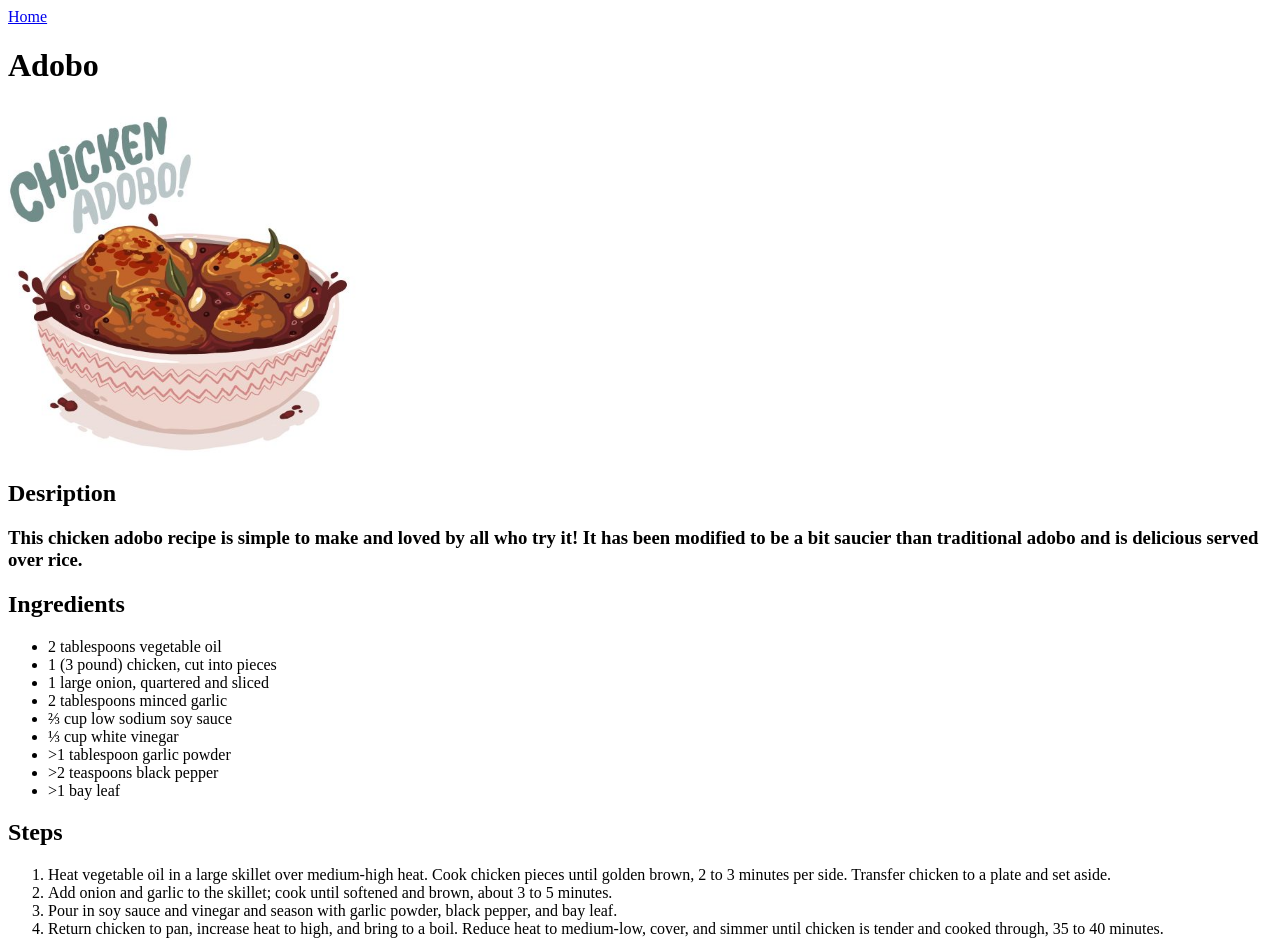
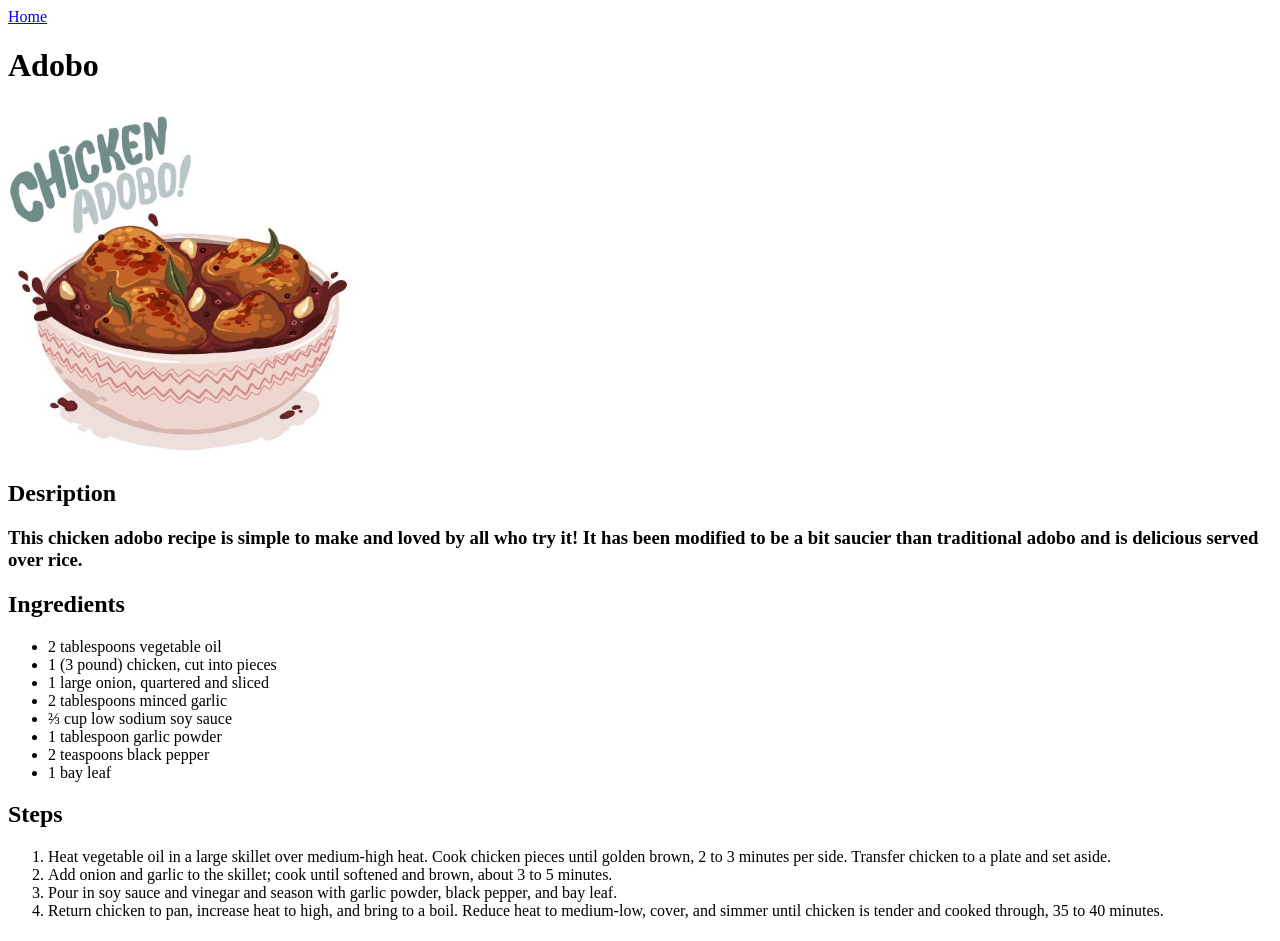
Before and after one commit to Bossfight123/odin-recipes1, a plain HTML site: page Adobo.html in a window 1280 px wide. Drawn offline with Linux system fonts and the light colour scheme.

Commit message:
Correct extra and missing "<" for the list of ingredients

```diff
--- a/Adobo.html
+++ b/Adobo.html
@@ -18,10 +18,10 @@
         <li>1 large onion, quartered and sliced</li>
         <li>2 tablespoons minced garlic</li>
         <li>⅔ cup low sodium soy sauce</li>
-        <li>⅓ cup white vinegar</li>
-        <li>>1 tablespoon garlic powder</li>
-        <li>>2 teaspoons black pepper</li>
-        <li>>1 bay leaf</li>
+        <li.⅓ cup white vinegar</li>
+        <li>1 tablespoon garlic powder</li>
+        <li>2 teaspoons black pepper</li>
+        <li>1 bay leaf</li>
     </ul>
     <h2><strong>Steps</strong></h2>
     <ol>
```
Also changed, not shown: Tinola.html (+3 -3 lines).
